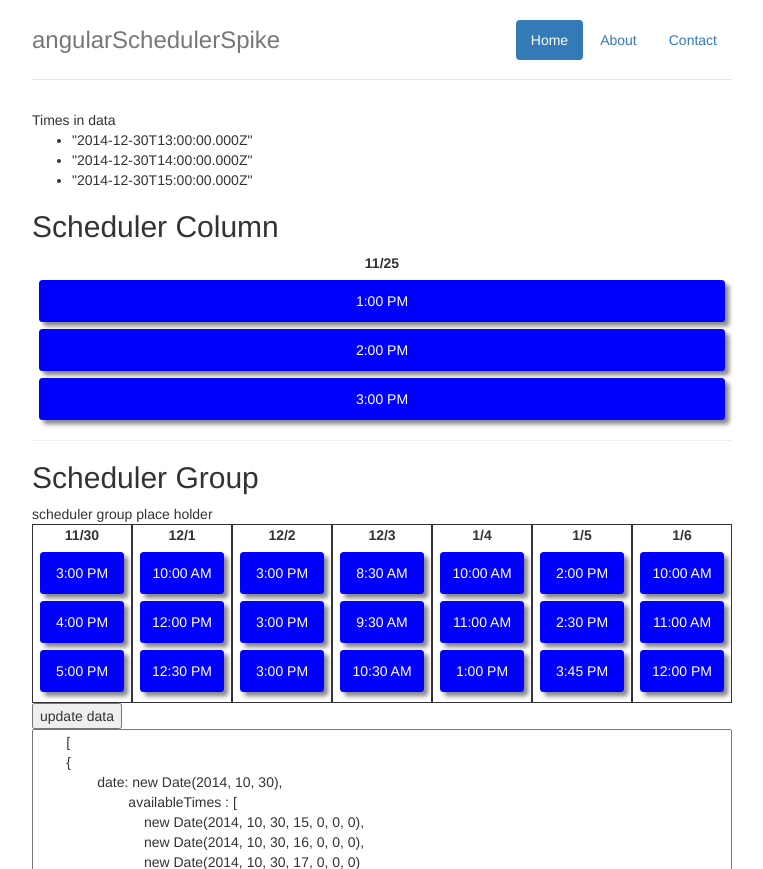
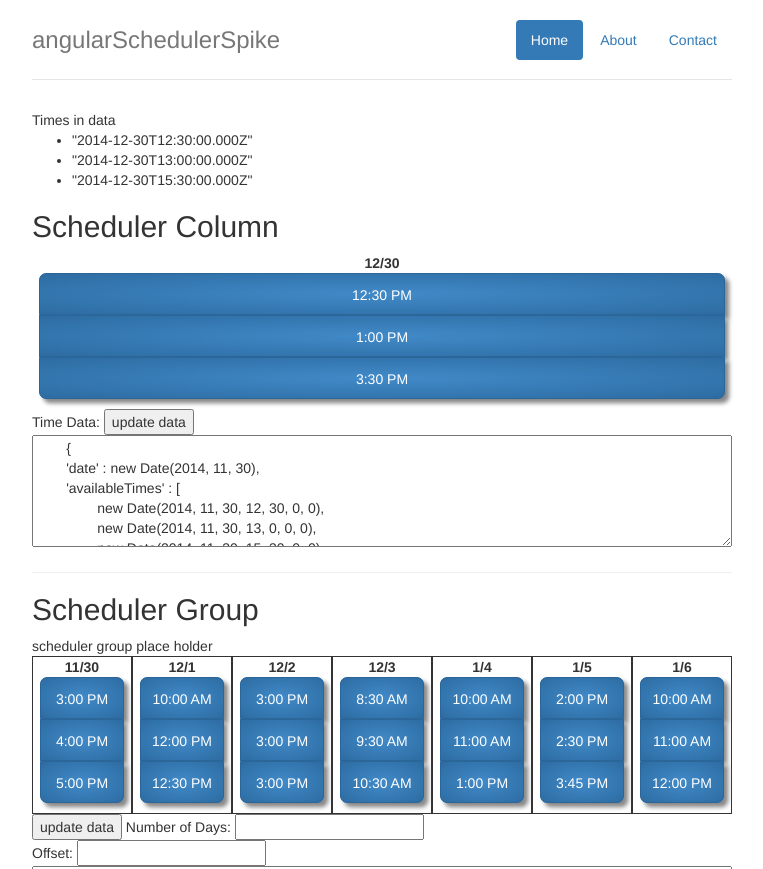
Before and after one commit to dlai0001/angular-scheduler-spike, a website: page app/index.html in a window 1280 px wide. Shown: the top 869 px of the page, without its empty margins (258-1021 px from the left). Drawn offline with nearby package versions, Linux system fonts and the light colour scheme; some packages are replaced by stand-ins of ours; files that its build step writes are made by us from their sources.

Commit message:
modified main controller to be able to plugin new values into the time columns

```diff
--- a/app/scripts/controllers/main.js
+++ b/app/scripts/controllers/main.js
@@ -15,19 +15,18 @@ angular.module('angularSchedulerSpikeApp')
       'Karma'
     ];
 
-    var time1 = new Date(2014, 11, 30, 13, 0, 0, 0);
-    var time2 = new Date(2014, 11, 30, 14, 0, 0, 0);
-    var time3 = new Date(2014, 11, 30, 15, 0, 0, 0);
+    $scope.testData = null;
+    var updateTimeData = function() {
+        console.log("updating data");
+        var dayValue = eval("[" + jQuery("#dayData").val() + "]")[0];
+        $scope.testData = dayValue;
+    };
+    updateTimeData();
 
+    $scope._updateTimeData = function() {
+        updateTimeData.bind(this)();
+    }
 
-    $scope.testData = {
-    	date : new Date(2014, 11, 30),
-    	availableTimes : [
-    		time1,
-    		time2,
-    		time3
-    	]
-    };
 
 
     $scope.testData2 = [];
--- a/app/scripts/directives/scheduler-group.js
+++ b/app/scripts/directives/scheduler-group.js
@@ -7,7 +7,7 @@
  * # schedulerGroup
  */
 angular.module('angularSchedulerSpikeApp')
-  .directive('schedulerGroup', function () {
+  .directive('schedulerGroup', ['$compile', function ($compile) {
     return {
       templateUrl: 'templates/scheduler-group.tmpl.html',
       restrict: 'E',
@@ -16,17 +16,19 @@ angular.module('angularSchedulerSpikeApp')
       	range: "=?",	//Amount of
       	offset: "=?"	//index (by item position in data array), to paginate over by.
       },
-      controller: function($scope) {
-        // element.text('this is the schedulerGroup directive');
-
-        // We use 2 filtered sets to make the animation smooth when sliding in and out for pagination.
+      link: function postLink($scope, $element, $attrs) {
         $scope.$watch('data', function(newValue, oldValue) {
           var range = $scope.range || 7;
           var offset = $scope.offset || 0;
           $scope._visibleSet = $scope.data.splice(offset, range);
-        });
+        }); //end watcher
+      },
+      controller: function($scope) {
 
-      }
 
-    };
-  });
+
+      } //end controller
+
+    }; //end return obj
+
+  }]); //end directive
--- a/app/styles/scheduler-column.css
+++ b/app/styles/scheduler-column.css
@@ -11,11 +11,13 @@ div.scheduler-column div.date-col-header {
 }
 
 div.scheduler-column li {
-	margin-top: 0.5em;
-	margin-bottom: 0.5em;
 	list-style-type: none;
-	border-radius: 0.25em;
-	background-color: #0000FF;
+	border: 1px solid;
+	border-color: #2B669A;
+
+	background-color: #418AC8;
+	background-image: radial-gradient(#418AC8, #2D6CA2);
+
 	color: #FFFFFF;
 	height: 3em;
 	width: 100%;
@@ -24,3 +26,12 @@ div.scheduler-column li {
 	line-height: 3em;
 	box-shadow: 0.3em 0.3em 0.3em #888888;
 }
+
+div.scheduler-column li:first-child {
+	border-top-right-radius : 0.5em;
+	border-top-left-radius : 0.5em;
+}
+div.scheduler-column li:last-child {
+	border-bottom-right-radius : 0.5em;
+	border-bottom-left-radius : 0.5em;
+}
--- a/app/styles/scheduler-group.css
+++ b/app/styles/scheduler-group.css
@@ -2,6 +2,8 @@
 
 div.scheduler-group {
 	position: relative;
+	width: 100%;
+	z-index: 1;
 
 	display:-webkit-flex;
 	-webkit-justify-content:center;
--- a/app/templates/scheduler-group.tmpl.html
+++ b/app/templates/scheduler-group.tmpl.html
@@ -3,7 +3,7 @@ scheduler group place holder
 <div class="scheduler-group">
 
 	<div class="column stretch" ng-repeat="dayData in _visibleSet">
-		  <scheduler-column availability="dayData.availableTimes" date="dayData.date">
+		  <scheduler-column availability="dayData.availableTimes" date="dayData.date" range="numberOfDays">
   		  </scheduler-column>
 	</div>
 </div>
--- a/app/views/main.html
+++ b/app/views/main.html
@@ -8,17 +8,34 @@ Times in data
 
 <h2> Scheduler Column </h2>
 
-  <scheduler-column availability="testData.availableTimes" format="h:mm A">
+  <scheduler-column availability="testData.availableTimes" date="testData.date" format="h:mm A">
   </scheduler-column>
+
+Time Data:
+<button ng-click="_updateTimeData()">update data</button>
+<textarea id="dayData" style="width:100%;height: 8em;">
+	{
+    	'date' : new Date(2014, 11, 30),
+    	'availableTimes' : [
+    		new Date(2014, 11, 30, 12, 30, 0, 0),
+    		new Date(2014, 11, 30, 13, 0, 0, 0),
+    		new Date(2014, 11, 30, 15, 30, 0, 0)
+    	]
+    }
+</textarea>
+
 
 
 <hr/>
 
 <h2> Scheduler Group </h2>
 
-<scheduler-group data="testData2" range="7" offset="0"></scheduler-group>
+<scheduler-group data="testData2" range="numberOfDays" offset="offset"></scheduler-group>
+
 
 <button ng-click="_updateData()">update data</button>
+Number of Days: <input ng-model="numberOfDays"><br/>
+Offset: <input ng-model="offset"><br/>
 <textarea id="weekData" style="width:100%;height: 40em;">
 	[
     	{
```
